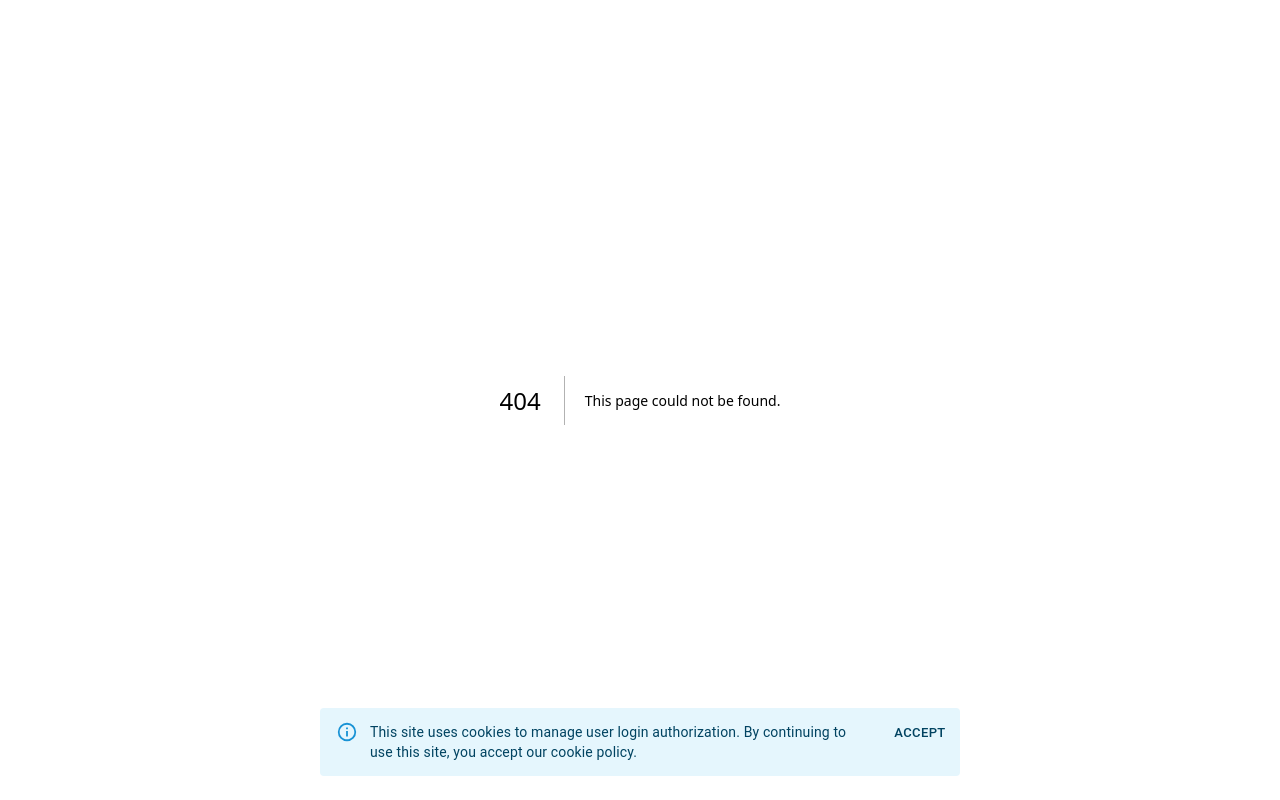
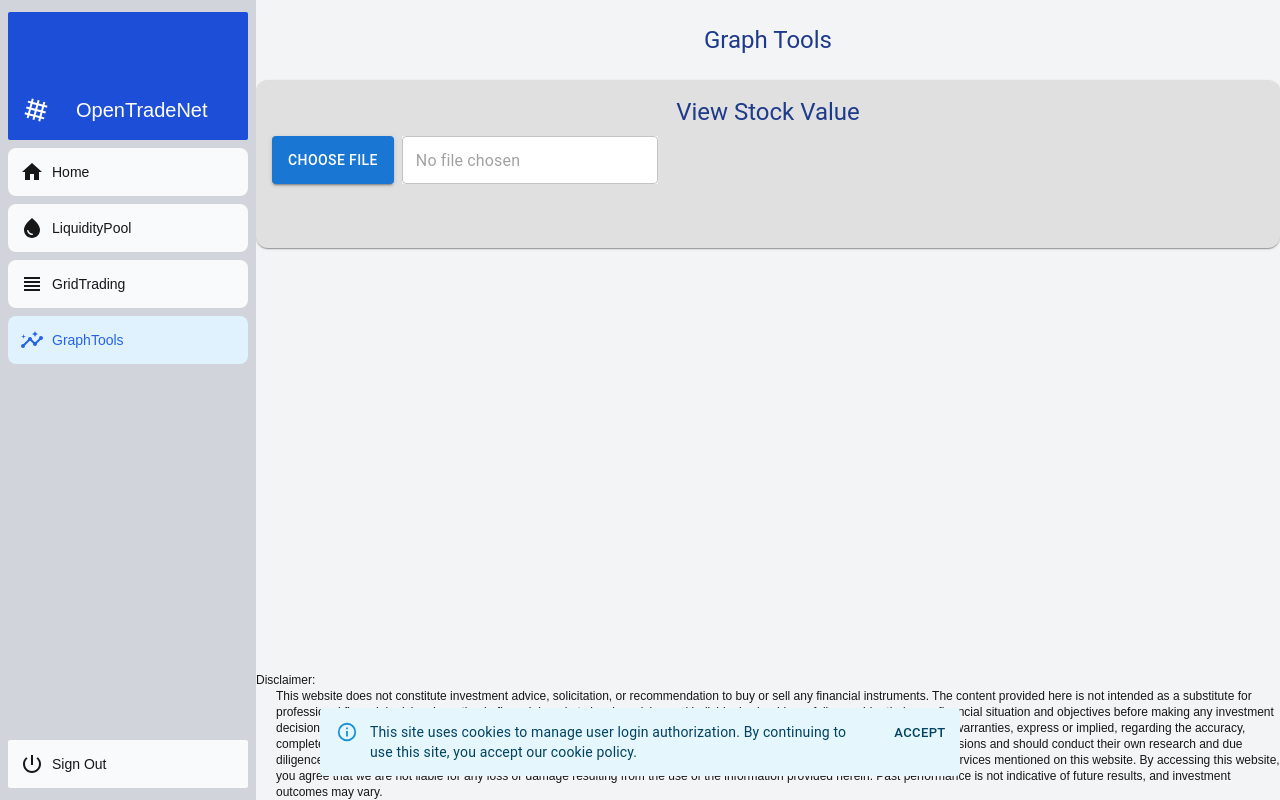
Before and after one commit to massimilianopetra/gridwise, a Next.js app: page /home/graphtools in a window 1280 px wide. Before the commit this address had no page. Built offline with nearby package versions, Linux system fonts and the light colour scheme.

Commit message:
graph tools

```diff
--- /dev/null
+++ b/app/(auth)/home/graphtools/page.tsx
@@ -0,0 +1,175 @@
+'use client'
+
+/*
+ * This file is part of the project by Massimiliano Petra.
+ *
+ * Copyright (C) 2025 Massimiliano Petra
+ *
+ * This program is free software: you can redistribute it and/or modify
+ * it under the terms of the GNU General Public License as published by
+ * the Free Software Foundation, either version 3 of the License, or
+ * (at your option) any later version.
+ *
+ * This program is distributed in the hope that it will be useful,
+ * but WITHOUT ANY WARRANTY; without even the implied warranty of
+ * MERCHANTABILITY or FITNESS FOR A PARTICULAR PURPOSE. See the
+ * GNU General Public License for more details.
+ *
+ * You should have received a copy of the GNU General Public License
+ * along with this program. If not, see <https://www.gnu.org/licenses/>.
+ */
+
+import React, { useRef, useState } from 'react';
+import { Card, CardContent, CardActions, TextField, Typography, Button, FormControlLabel } from '@mui/material';
+import Switch from '@mui/material/Switch';
+import { Box } from "@mui/material";
+import CircularProgress from '@mui/material/CircularProgress';
+import Snackbar from '@mui/material/Snackbar';
+import Alert from '@mui/material/Alert';
+import { GridType } from '@/app/lib/definitions';
+import GridTable from '@/app/ui/grid-table';
+import GridSummary from '@/app/ui/grid-summary';
+import { GometricGrid } from '@/app/lib/algorithm';
+import CsvFileReader from '@/app/ui/CsvFileReader';
+import { GridBackTesting, HoldStrategy, GridStrategy } from '@/app/lib/algorithm';
+import { StockData } from '@/app/lib/definitions'
+import TradingChart from '@/app/ui/TradingChart';
+import FlagSection from '@/app/ui/FlagSection';
+
+
+export default function Page() {
+
+  const [open, setOpen] = useState(false);
+  const [viewGraph, setViewgraph] = useState(false);
+  const [isGraphPercentage, setIsGraphPercentage] = useState(false);
+
+  const [holdstrategy, setSetHoldstrategy] = useState<StockData[]>([]);
+
+  const [holdstrategy_graph, setSetHoldstrategy_graph] = useState<StockData[]>([]);
+
+  const [status, setStatus] = useState("initial");
+
+
+
+
+  const handleToggleIsGraphPercentage = () => {
+    setIsGraphPercentage((prev) => {
+      if (prev) {
+        /* absolute */
+        setSetHoldstrategy_graph(holdstrategy);
+        return false;
+      } else {
+        const h = holdstrategy.map((item) => {
+          return ({ ...item, value: 100 * (item.value - holdstrategy[0].value) / holdstrategy[0].value })
+        })
+
+        setSetHoldstrategy_graph(h);
+        return true;
+      }
+    });
+
+  };
+
+  const handleFileLoad = (items: StockData[]) => {
+    setStatus("computed");
+    setSetHoldstrategy(items);
+    setSetHoldstrategy_graph(items);
+    setViewgraph(true);
+
+  };
+
+  const render = function () {
+
+    switch (status) {
+      case "computing":
+        return (<CircularProgress size="9rem" />);
+      case "computed":
+
+        return (
+          <div>
+
+
+            <br></br>
+            <Card>
+              {/*<TextField
+                label="Test Result"
+                multiline
+                rows={10}
+                value={rawData}
+                variant="outlined"
+                fullWidth
+                className="mt-4"
+              />*/}
+            </Card>
+
+          </div >
+        );
+
+      default:
+        return (<Box></Box>);
+
+    }
+  }
+
+  return (
+    <div style={{ height: 250, width: '100%' }}>
+
+      <br></br>
+      <div className='space-y-6'>
+        <Typography className="text-blue-900 text-center" variant="h5" gutterBottom>
+          Graph Tools
+        </Typography>
+        <Card sx={{ maxWidth: 1200, margin: 'auto', padding: 2, backgroundColor: '#E0E0E0', borderRadius: '12px', }}>
+          <Typography className="text-blue-900 text-center" variant="h5" gutterBottom>
+            View Stock Value
+          </Typography>
+
+          <CsvFileReader onFileLoad={handleFileLoad} />
+          <br></br>
+
+          <br></br>
+
+          <div>
+            {viewGraph && (
+              <>
+                <br></br>
+
+                <>
+                  <p>Initial value: {holdstrategy[0].value.toFixed(4)} </p>
+                  <p>Final value: {holdstrategy[holdstrategy.length - 1].value.toFixed(4)} </p>
+                  <p>Performance: {(100 * (holdstrategy[holdstrategy.length - 1].value - holdstrategy[0].value) / holdstrategy[0].value).toFixed(2)}%  </p>
+                </>
+
+                <br></br>
+                <div className="flex justify-between items-center mb-2">
+                  <FormControlLabel
+                    control={<Switch checked={isGraphPercentage} onChange={handleToggleIsGraphPercentage} />}
+                    label={isGraphPercentage ? 'Percentage Value' : 'Absolute Value'}
+                  />
+                </div>
+                <TradingChart
+                  series={[
+                    { data: holdstrategy_graph, color: '#f44336', title: 'Stock Value' },
+                  ]}
+                  className="bg-gray-800"
+                />
+              </>
+            )}
+          </div>
+        </Card>
+
+        <Snackbar open={open} autoHideDuration={6000} onClose={() => { setOpen(false) }} anchorOrigin={{ horizontal: 'center', vertical: 'bottom' }}>
+          <Alert
+            severity="error"
+            variant="filled"
+            sx={{ width: '100%' }}
+          >
+            Input value are wrong
+          </Alert>
+        </Snackbar>
+
+      </div>
+
+    </div >
+  );
+};
--- a/app/ui/nav-links.tsx
+++ b/app/ui/nav-links.tsx
@@ -3,6 +3,7 @@
 import HomeIcon from '@mui/icons-material/Home';
 import WaterDropIcon from '@mui/icons-material/WaterDrop';
 import ViewHeadlineIcon from '@mui/icons-material/ViewHeadline';
+import InsightsIcon from '@mui/icons-material/Insights';
 
 
 import Link from 'next/link';
@@ -20,7 +21,8 @@ export default function NavLinks() {
 
     links = [{ name: 'Home', href: '/home', icon: HomeIcon },
              { name: 'LiquidityPool', href: '/home/liquidity', icon: WaterDropIcon},
-             { name: 'GridTrading', href: '/home/gridtrading', icon: ViewHeadlineIcon},];
+             { name: 'GridTrading', href: '/home/gridtrading', icon: ViewHeadlineIcon},
+             { name: 'GraphTools', href: '/home/graphtools', icon: InsightsIcon},];
 
     return (
         <>
```
